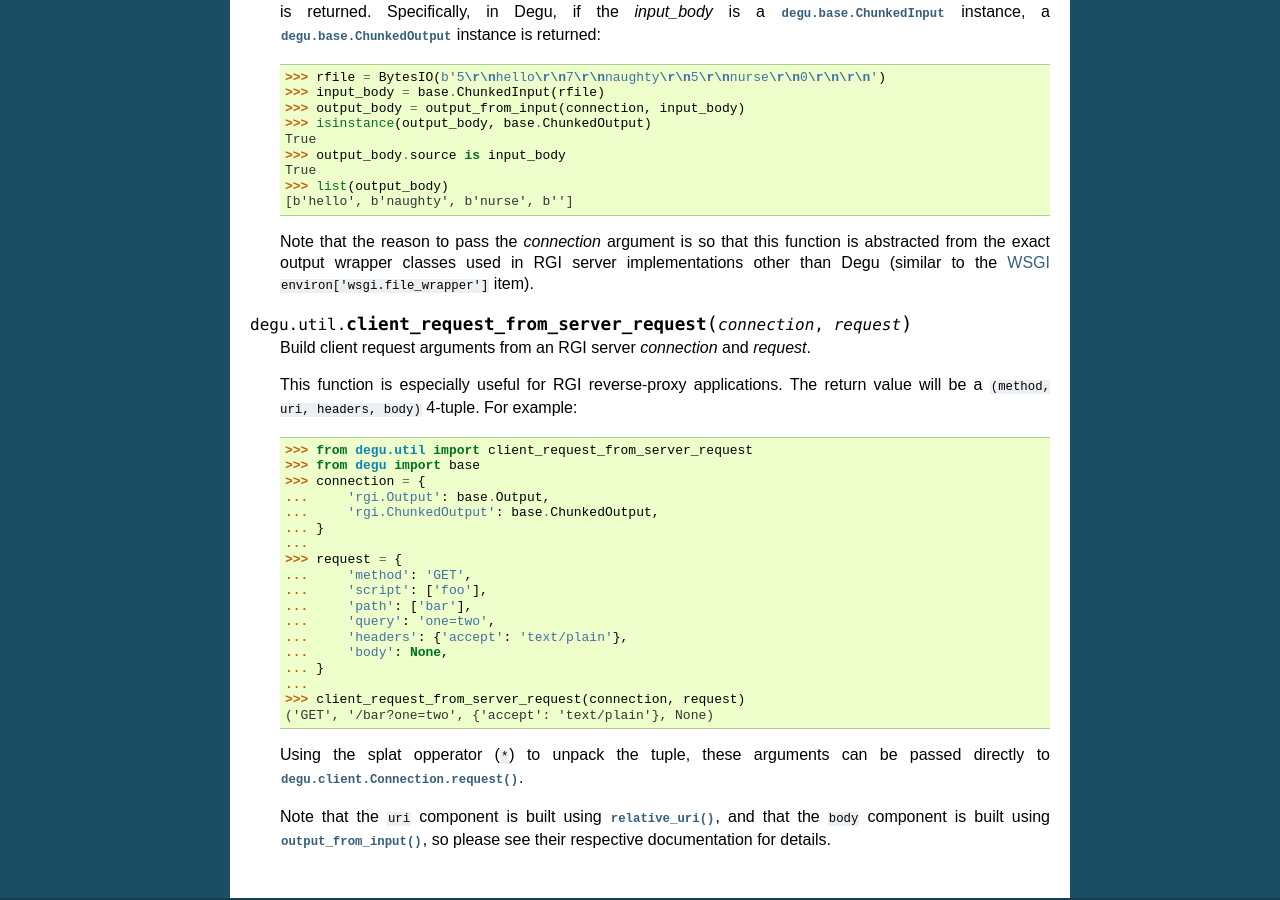
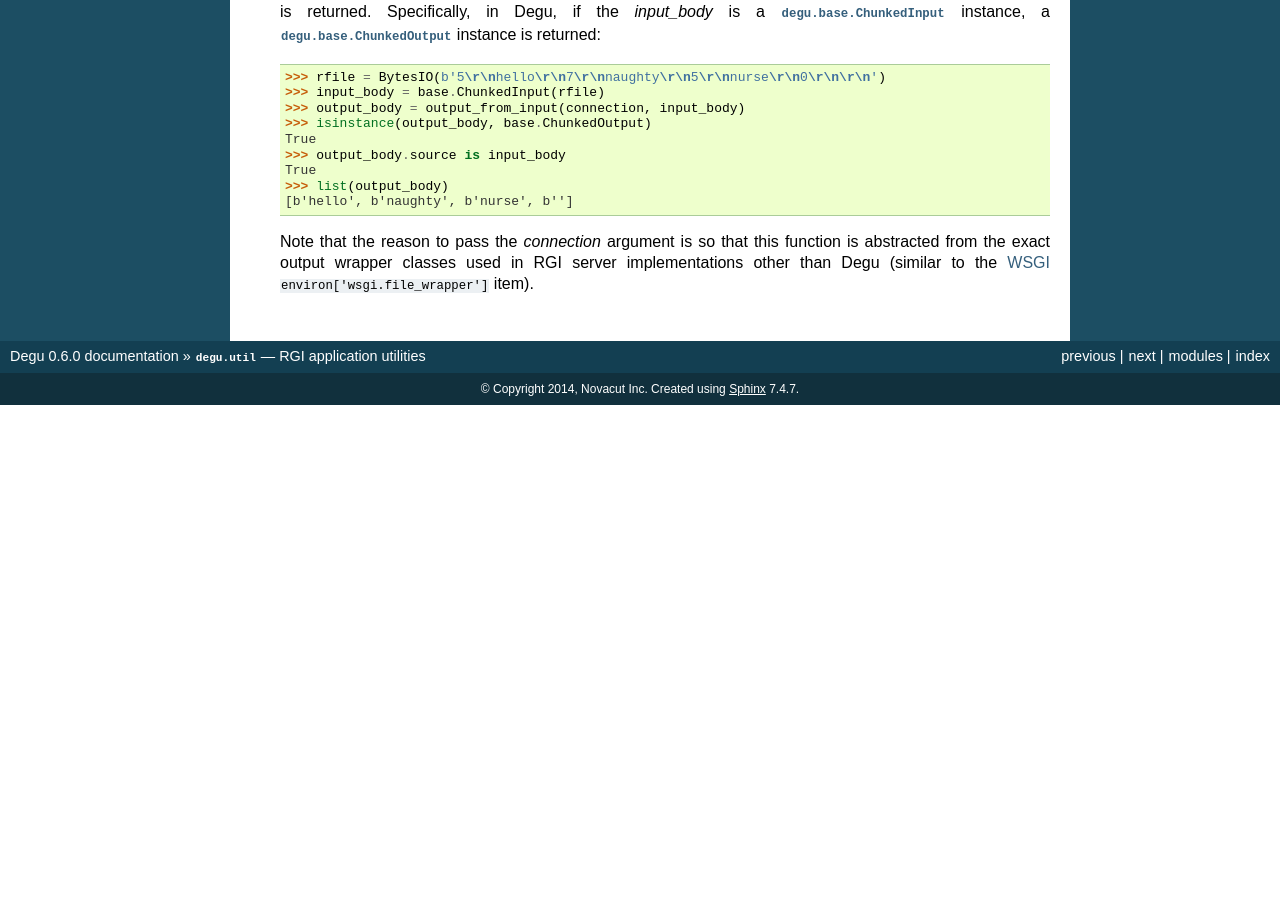
Before and after one commit to json420/degu, a Sphinx documentation site: the page built from doc/degu.util.rst, in a window 1280 px wide and 900 px high, scrolled down 2129 px. Built offline with Sphinx 7.4.7, drawn with Linux system fonts in a browser that asks for light colours; after the commit the page ends 2534 px from its top, so only the background shows below that; some of the changed text lies outside the part shown.

Commit message:
util.client_request_from_server_request() isn't useful enough to justify, at least for now

```diff
--- a/doc/degu.util.rst
+++ b/doc/degu.util.rst
@@ -148,41 +148,6 @@ Functions
     ``environ['wsgi.file_wrapper']`` item).
 
 
-.. function:: client_request_from_server_request(connection, request)
-
-    Build client request arguments from an RGI server *connection* and *request*.
-
-    This function is especially useful for RGI reverse-proxy applications.  The
-    return value will be a ``(method, uri, headers, body)`` 4-tuple.  For
-    example:
-
-    >>> from degu.util import client_request_from_server_request
-    >>> from degu import base
-    >>> connection = {
-    ...     'rgi.Output': base.Output,
-    ...     'rgi.ChunkedOutput': base.ChunkedOutput,
-    ... }
-    ...
-    >>> request = {
-    ...     'method': 'GET',
-    ...     'script': ['foo'],
-    ...     'path': ['bar'],
-    ...     'query': 'one=two',
-    ...     'headers': {'accept': 'text/plain'},
-    ...     'body': None,
-    ... }
-    ...
-    >>> client_request_from_server_request(connection, request)
-    ('GET', '/bar?one=two', {'accept': 'text/plain'}, None)
-
-    Using the splat opperator (``*``) to unpack the tuple, these arguments can
-    be passed directly to :meth:`degu.client.Connection.request()`.
-
-    Note that the ``uri`` component is built using :func:`relative_uri()`, and
-    that the ``body`` component is built using :func:`output_from_input()`, so
-    please see their respective documentation for details.
-
-
 
 .. _`wsgiref.util`: https://docs.python.org/3/library/wsgiref.html#module-wsgiref.util
 .. _`Degu`: https://launchpad.net/degu
```
Also changed, not shown: 1 other file.
